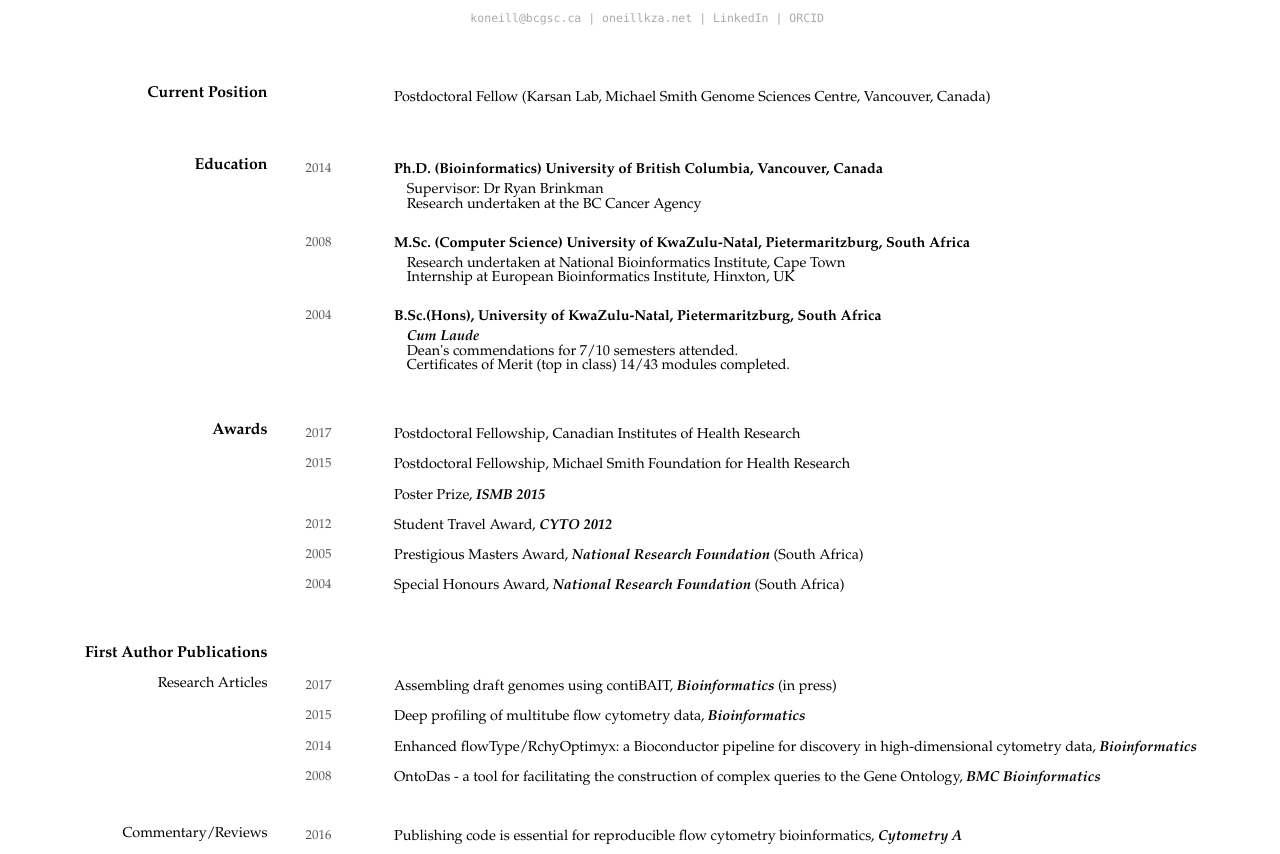
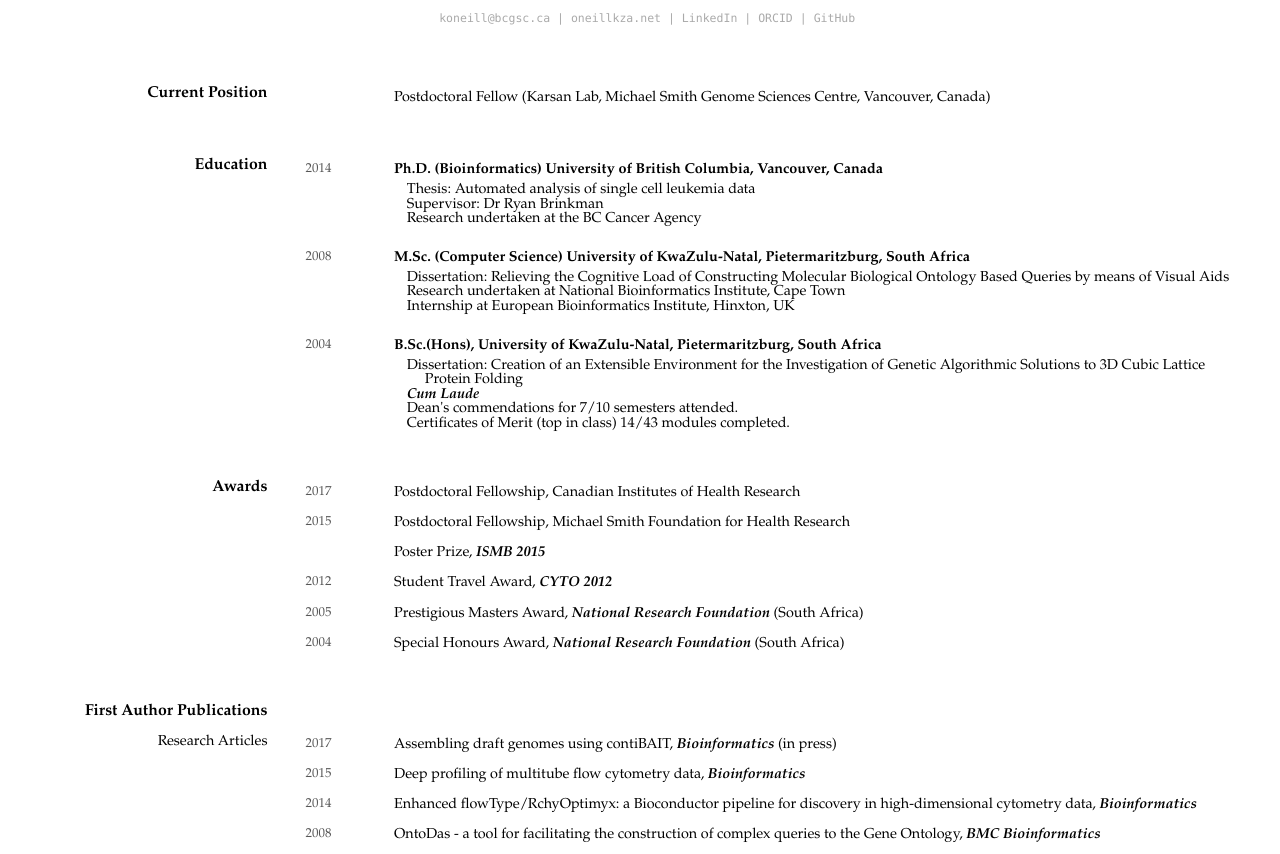
Before and after one commit to oneillkza/oneillkza.github.io, a plain HTML site: page index.html in a window 1280 px wide. Shown: the part 61-915 px from the top of the page. Drawn offline with Linux system fonts and the light colour scheme.

Commit message:
add Github link, add thesis links

```diff
--- a/index.html
+++ b/index.html
@@ -14,7 +14,7 @@
 </div>
 <div id="webaddress">
 <div id="webcentred">
-<p><a href="mailto:koneill@bcgsc.ca">koneill@bcgsc.ca</a> | <a href="http://oneillkza.net">oneillkza.net</a> | <a href="https://www.linkedin.com/in/oneillkza/">LinkedIn</a> | <a href="http://orcid.org/0000-0001-7609-5905">ORCID</a></p>
+<p><a href="mailto:koneill@bcgsc.ca">koneill@bcgsc.ca</a> | <a href="http://oneillkza.net">oneillkza.net</a> | <a href="https://www.linkedin.com/in/oneillkza/">LinkedIn</a> | <a href="http://orcid.org/0000-0001-7609-5905">ORCID</a> | <a href="https://github.com/oneillkza">GitHub</a></p>
 </div>
 </div>
 <h2 id="current-position">Current Position</h2>
@@ -22,16 +22,19 @@
 <h2 id="education">Education</h2>
 <p><code>2014</code> <strong>Ph.D. (Bioinformatics) University of British Columbia, Vancouver, Canada</strong></p>
 <ul>
+<li>Thesis: <a href="https://open.library.ubc.ca/cIRcle/collections/ubctheses/24/items/1.0135595">Automated analysis of single cell leukemia data</a></li>
 <li>Supervisor: Dr Ryan Brinkman</li>
 <li>Research undertaken at the BC Cancer Agency</li>
 </ul>
 <p><code>2008</code> <strong>M.Sc. (Computer Science) University of KwaZulu-Natal, Pietermaritzburg, South Africa</strong></p>
 <ul>
+<li>Dissertation: <a href="http://publicationslist.org.s3.amazonaws.com/data/kierano/ref-5/Dissertation.pdf">Relieving the Cognitive Load of Constructing Molecular Biological Ontology Based Queries by means of Visual Aids</a></li>
 <li>Research undertaken at National Bioinformatics Institute, Cape Town</li>
 <li>Internship at European Bioinformatics Institute, Hinxton, UK</li>
 </ul>
 <p><code>2004</code> <strong>B.Sc.(Hons), University of KwaZulu-Natal, Pietermaritzburg, South Africa</strong></p>
 <ul>
+<li>Dissertation: <a href="http://publicationslist.org.s3.amazonaws.com/data/kierano/ref-4/Dissertation.pdf">Creation of an Extensible Environment for the Investigation of Genetic Algorithmic Solutions to 3D Cubic Lattice Protein Folding</a></li>
 <li><em>Cum Laude</em></li>
 <li>Dean's commendations for 7/10 semesters attended.</li>
 <li>Certificates of Merit (top in class) 14/43 modules completed.</li>
@@ -46,7 +49,7 @@
 <h2 id="first-author-publications">First Author Publications</h2>
 <!-- A list is also available [online](http://scholar.google.co.uk/citations?user=LTOTl0YAAAAJ) -->
 <h3 id="research-articles">Research Articles</h3>
-<p><code>2017</code> Assembling draft genomes using contiBAIT, <em>Bioinformatics</em> (in press)</p>
+<p><code>2017</code> <a href="http://dx.doi.org/10.1093/bioinformatics/btx281">Assembling draft genomes using contiBAIT</a>, <em>Bioinformatics</em> (in press)</p>
 <p><code>2015</code> <a href="https://doi.org/10.1093/bioinformatics/btv008">Deep profiling of multitube flow cytometry data</a>, <em>Bioinformatics</em></p>
 <p><code>2014</code> <a href="https://doi.org/10.1093/bioinformatics/btt770">Enhanced flowType/RchyOptimyx: a Bioconductor pipeline for discovery in high-dimensional cytometry data</a>, <em>Bioinformatics</em></p>
 <p><code>2008</code> <a href="https://doi.org/10.1186/1471-2105-9-437">OntoDas - a tool for facilitating the construction of complex queries to the Gene Ontology</a>, <em>BMC Bioinformatics</em></p>
```
Also changed, not shown: 1 other file.
